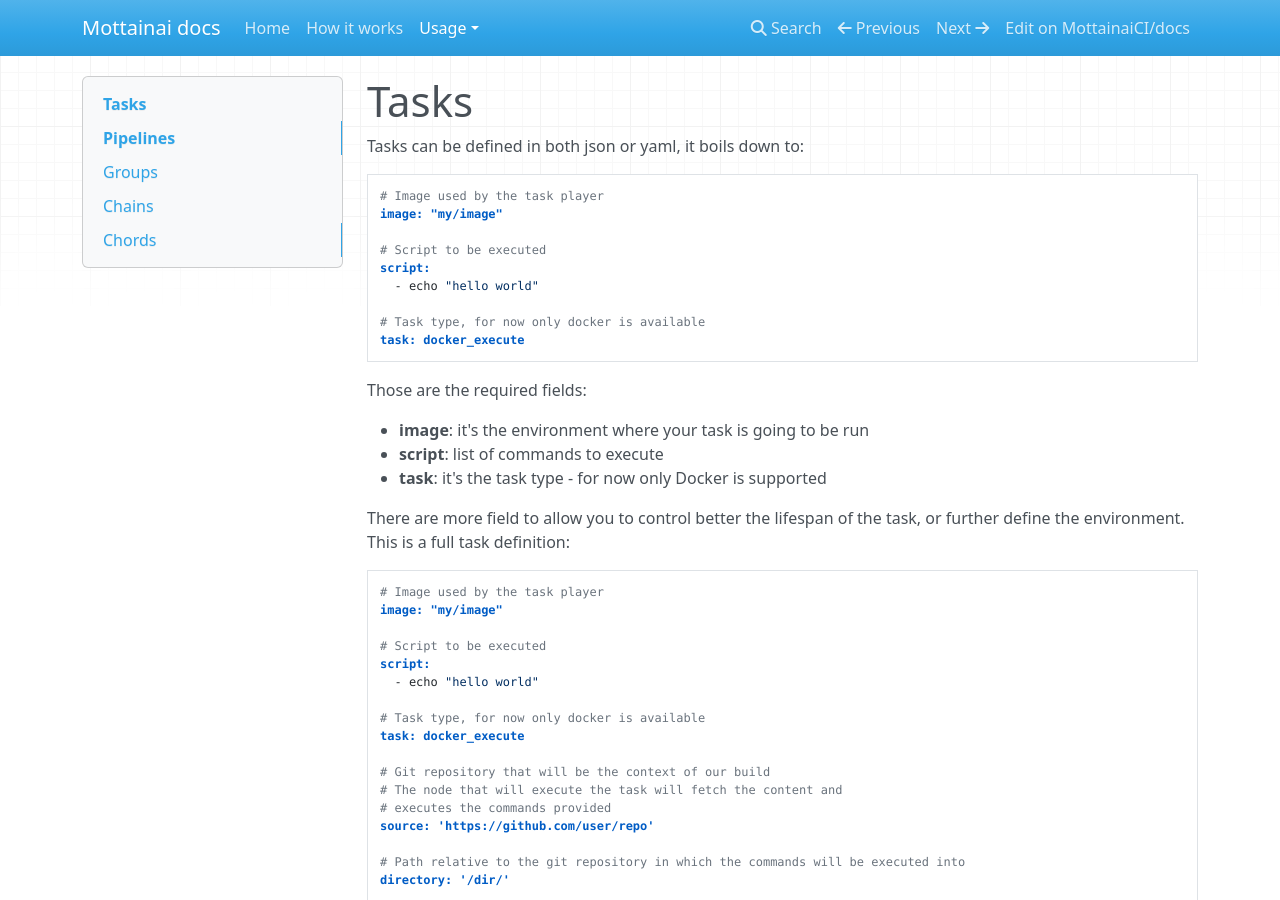
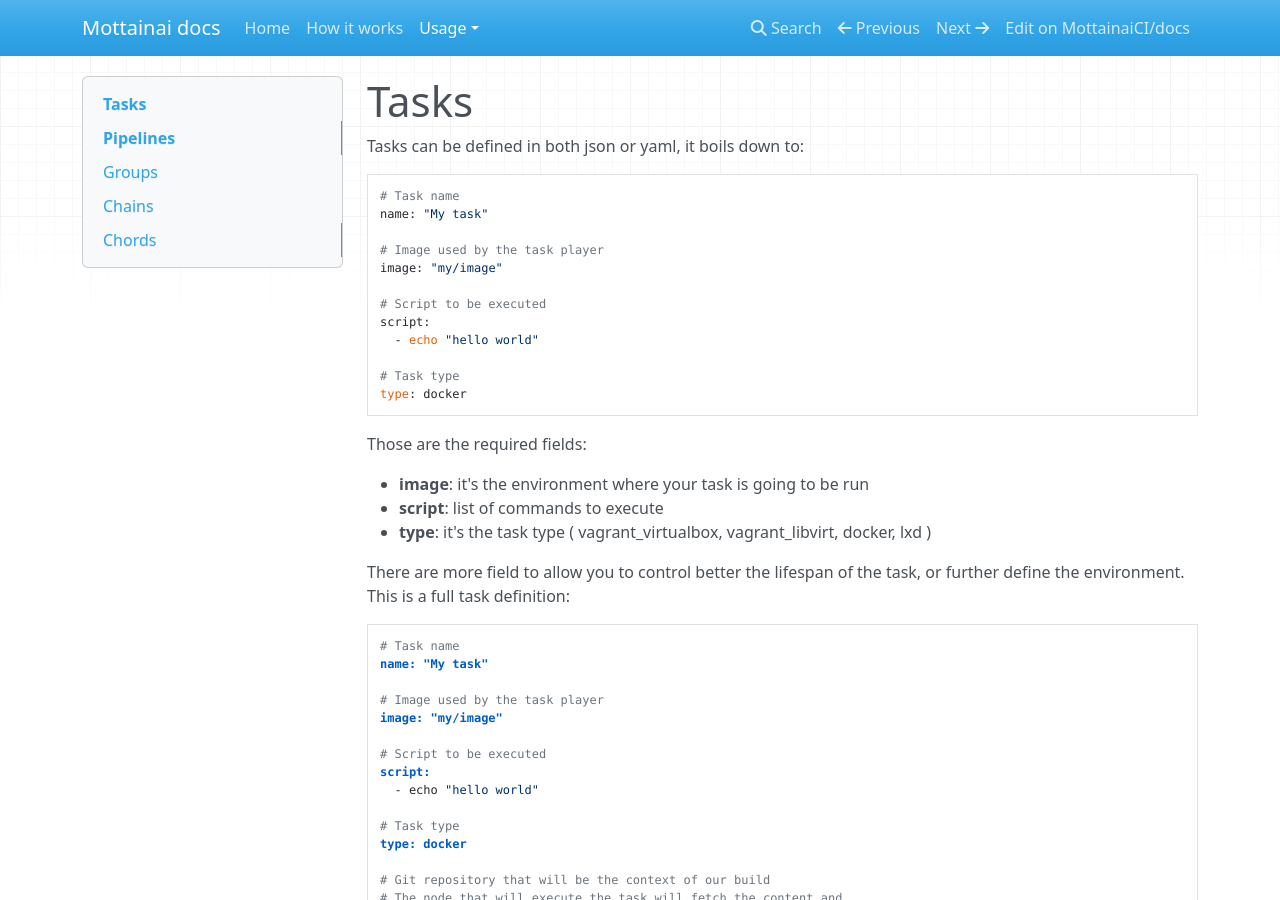
Before and after one commit to MottainaiCI/docs, an MkDocs documentation site: the page built from docs/usage/tasksandpipelines.md, in a window 1280 px wide and 900 px high. Built offline with MkDocs 1.6.1, drawn with Linux system fonts in a browser that asks for light colours; nearby versions of some CDN libraries; some of the changed text lies outside the part shown.

Commit message:
Adapt docs to fields update

````diff
--- a/docs/usage/tasksandpipelines.md
+++ b/docs/usage/tasksandpipelines.md
@@ -3,6 +3,9 @@
 Tasks can be defined in both json or yaml, it boils down to:
 
 ```
+# Task name
+name: "My task"
+
 # Image used by the task player
 image: "my/image"
 
@@ -10,19 +13,22 @@ image: "my/image"
 script:
   - echo "hello world"
 
-# Task type, for now only docker is available
-task: docker_execute
+# Task type
+type: docker
 ```
 
 Those are the required fields:
 
 - **image**: it's the environment where your task is going to be run
 - **script**: list of commands to execute
-- **task**: it's the task type - for now only Docker is supported
+- **type**: it's the task type ( vagrant_virtualbox, vagrant_libvirt, docker, lxd )
 
 There are more field to allow you to control better the lifespan of the task, or further define the environment. This is a full task definition:
 
 ```
+# Task name
+name: "My task"
+
 # Image used by the task player
 image: "my/image"
 
@@ -30,8 +36,8 @@ image: "my/image"
 script:
   - echo "hello world"
 
-# Task type, for now only docker is available
-task: docker_execute
+# Task type
+type: docker
 
 # Git repository that will be the context of our build
 # The node that will execute the task will fetch the content and
@@ -134,17 +140,17 @@ tasks:
     image: sabayon/base-amd64
     script:
       - echo 'hello'
-    task: docker_execute
+    type: docker
   task2:
     image: sabayon/base-amd64
     script:
       - echo 'hello 2!'
-    task: docker_execute
+    type: docker
   task3:
     script:
       - echo 'hello 3'
       - exit 1 # Make it fail!
-    task: docker_execute
+    type: docker
 ```
 
 - **tasks** (required): A list of task definition in form ```key -> task```
@@ -168,19 +174,18 @@ tasks:
     image: sabayon/base-amd64
     script:
       - echo 'hello'
-
-    task: docker_execute
+    type: docker
   task2:
     image: sabayon/base-amd64
     script:
       - echo 'hello 2!'
       # - exit 1 If this fails, then task3 is not executed.
-    task: docker_execute
+    type: docker
   task3:
     image: sabayon/base-amd64
     script:
       - echo 'hello from 3'
-    task: docker_execute
+    type: docker
 
 ```
 As you can see the pipeline task field is a list of task that are indexed by a string. You can create keys freely and use them to define the execution order.
@@ -207,18 +212,18 @@ tasks:
     image: sabayon/base-amd64
     script:
       - echo 'hello'
-    task: docker_execute
+    type: docker
   task2:
     image: sabayon/base-amd64
     script:
       - echo 'hello world!'
       # - exit 1 If it fails, task3 is not executed
-    task: docker_execute
+    type: docker
   task3:
     image: sabayon/base-amd64
     script:
       - echo 'hello from 3'
-    task: docker_execute
+    type: docker
 ```
 
 Relevant fields not seen already:
````
